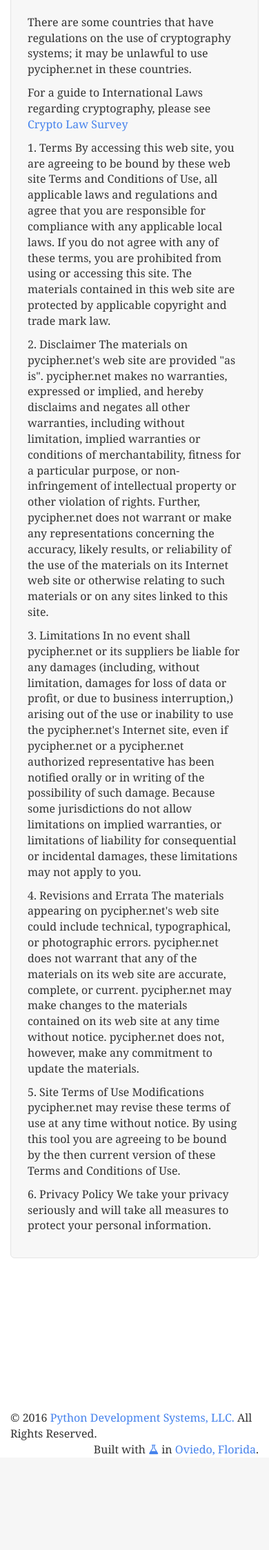
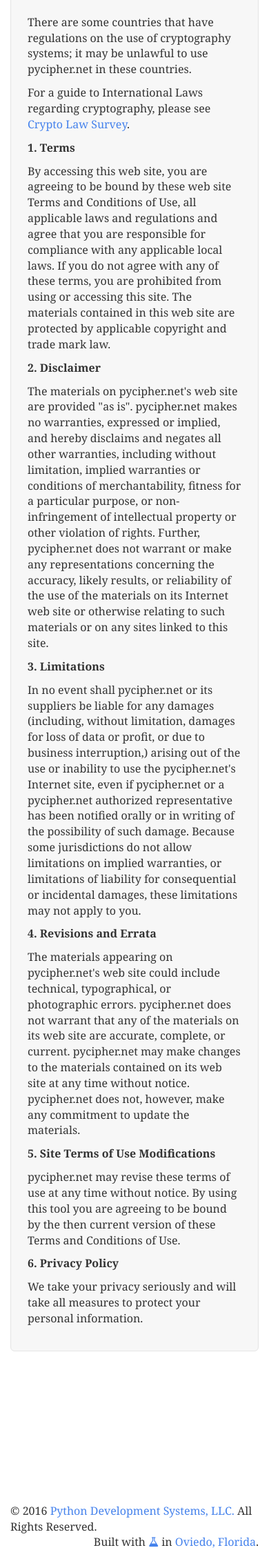
Before and after one commit to craigderington/encrypted, a Flask app: page /tos in a window 390 px wide. Shown: the part 196-2443 px from the top of the page at 69% size. Before the commit the page ends 2306 px from the top, so only its background shows below. Run offline with Flask 2, Linux system fonts and the light colour scheme; some libraries are stand-ins or nearby versions.

Commit message:
Update templates - responsiveness for tablets, phones.

```diff
--- a/templates/about.html
+++ b/templates/about.html
@@ -6,7 +6,7 @@
 
     <div class="bs-docs-section">
         <div class="row">
-            <div class="col-lg-12">
+            <div class="col-lg-12 col-sm-12">
                 <div class="bs-component">
                     <div class="jumbotron">
                         <h1>About PyCipher</h1>
@@ -17,7 +17,7 @@
         </div>
 
         <div class="row">
-            <div class="col-lg-12">
+            <div class="col-lg-12 col-sm-12">
                 <div class="well">
                     <p>AES, the acronym for the Advanced Encryption Standard, is a symmetric encryption algorithm. The algorithm was developed by two Belgian cryptographer Joan Daemen and Vincent Rijmen. AES was designed to be efficient in both hardware and software, and supports a block length of 128 bits and key lengths of 128, 192, and 256 bits.</p>
 
--- a/templates/aes.html
+++ b/templates/aes.html
@@ -6,7 +6,7 @@
 
     <div class="bs-docs-section">
         <div class="row">
-            <div class="col-lg-12">
+            <div class="col-lg-12 col-sm-12">
                 <div class="bs-component">
                     <div class="jumbotron">
                         <h1>About AES</h1>
@@ -17,7 +17,7 @@
         </div>
 
         <div class="row">
-            <div class="col-lg-12">
+            <div class="col-lg-12 col-sm-12">
                 <div class="well">
                     <p>AES, the acronym for the Advanced Encryption Standard, is a symmetric encryption algorithm. The algorithm was developed by two Belgian cryptographer Joan Daemen and Vincent Rijmen. AES was designed to be efficient in both hardware and software, and supports a block length of 128 bits and key lengths of 128, 192, and 256 bits.</p>
 
--- a/templates/decrypt.html
+++ b/templates/decrypt.html
@@ -20,7 +20,7 @@
         <div class="row">
             <form class="form-horizontal" method="post" action="{{ url_for('decrypt') }}">
                 <div class="form-group-lg">
-                    <div class="col-lg-12">
+                    <div class="col-lg-12 col-sm-12">
                         <input type="text" name="enc_val" id="decryptedValue" class="form-control"
                                placeholder="Enter your string to decrypt..."/>
                         <button style="margin-top:5px;" type="submit" class="btn btn-lg btn-default">
--- a/templates/encrypt.html
+++ b/templates/encrypt.html
@@ -21,7 +21,7 @@
         <div class="row">
             <form class="form-horizontal" method="post" action="{{ url_for('encrypt') }}">
                 <div class="form-group-lg">
-                    <div class="col-lg-12">
+                    <div class="col-lg-12 col-sm-12">
                         <input type="text" name="enc_val" id="encryptedValue" class="form-control"
                                placeholder="Enter your string to encrypt..."/>
                         <button style="margin-top:5px;" type="submit" class="btn btn-lg btn-primary">
--- a/templates/index.html
+++ b/templates/index.html
@@ -6,7 +6,7 @@
 
     <div class="bs-docs-section">
         <div class="row">
-            <div class="col-lg-12">
+            <div class="col-lg-12 col-sm-12">
                 <div class="bs-component">
                     <div class="jumbotron">
                         <h1>pycipher.net</h1>
@@ -21,7 +21,7 @@
     <div class="row">
         <form class="form-inline" method="post" action="{{ url_for('encrypt') }}">
             <div class="form-group-lg">
-                <div class="col-lg-12">
+                <div class="col-lg-12 col-sm-12">
                     <input type="text"
                            name="enc_val"
                            id="encryptedValue"
--- a/templates/layout.html
+++ b/templates/layout.html
@@ -18,7 +18,7 @@
             <div class="navbar navbar-default navbar-fixed-top">
                 <div class="container">
                     <div class="navbar-header">
-                        <a href="../" class="navbar-brand">PyCipher</a>
+                        <a href="{{ url_for('index') }}" class="navbar-brand">PyCipher</a>
                         <button class="navbar-toggle" type="button" data-toggle="collapse" data-target="#navbar-main">
                             <span class="icon-bar"></span>
                             <span class="icon-bar"></span>
@@ -76,7 +76,7 @@
 
                 <footer style="margin-top:200px;">
                     <div class="row">
-                        <div class="col-lg-12">
+                        <div class="col-lg-12 col-sm-12">
                             <p>&copy; 2016 <a href="http://www.python-development-systems.com" target="_blank">Python Development Systems, LLC.</a>  All Rights Reserved.
                                 <span class="pull-right">Built with <a href="http://flask.pocoo.org/docs/0.11/" target="_blank"><i class="fa fa-flask"></i></a> in <a href="https://www.google.com/maps/place/Oviedo,+FL/" target="_blank">Oviedo, Florida</a>.</span>
                             </p>
--- a/templates/tos.html
+++ b/templates/tos.html
@@ -7,39 +7,33 @@
                 <div class="well well-lg">
                     <h2 style="margin-bottom:20px;"><i class="fa fa-info-circle"></i> Terms and Conditions of Use</h2>
 
-                        <p>There are some countries that have regulations on the use of cryptography systems; it may be unlawful to use pycipher.net in these countries.
+                        <p>There are some countries that have regulations on the use of cryptography systems; it may be unlawful to use pycipher.net in these countries.</p>
 
-                        <p>For a guide to International Laws regarding cryptography, please see <a href="http://www.cryptolaw.org/" target="_blank">Crypto Law Survey</a>
+                        <p>For a guide to International Laws regarding cryptography, please see <a href="http://www.cryptolaw.org/" target="_blank">Crypto Law Survey</a>.</p>
 
-                        <p>1. Terms
+                        <p><b>1. Terms</b></p>
 
-                        By accessing this web site, you are agreeing to be bound by these web site Terms and Conditions of Use, all applicable laws and regulations and agree that you are responsible for compliance with any applicable local laws. If you do not agree with any of these terms, you are prohibited from using or accessing this site. The materials contained in this web site are protected by applicable copyright and trade mark law.
-                        </p>
+                        <p>By accessing this web site, you are agreeing to be bound by these web site Terms and Conditions of Use, all applicable laws and regulations and agree that you are responsible for compliance with any applicable local laws. If you do not agree with any of these terms, you are prohibited from using or accessing this site. The materials contained in this web site are protected by applicable copyright and trade mark law.</p>
 
-                        <p>2. Disclaimer
+                        <p><b>2. Disclaimer</b></p>
 
-                        The materials on pycipher.net's web site are provided "as is". pycipher.net makes no warranties, expressed or implied, and hereby disclaims and negates all other warranties, including without limitation, implied warranties or conditions of merchantability, fitness for a particular purpose, or non-infringement of intellectual property or other violation of rights. Further, pycipher.net does not warrant or make any representations concerning the accuracy, likely results, or reliability of the use of the materials on its Internet web site or otherwise relating to such materials or on any sites linked to this site.
-                        </p>
+                        <p>The materials on pycipher.net's web site are provided "as is". pycipher.net makes no warranties, expressed or implied, and hereby disclaims and negates all other warranties, including without limitation, implied warranties or conditions of merchantability, fitness for a particular purpose, or non-infringement of intellectual property or other violation of rights. Further, pycipher.net does not warrant or make any representations concerning the accuracy, likely results, or reliability of the use of the materials on its Internet web site or otherwise relating to such materials or on any sites linked to this site.</p>
 
-                        <p>3. Limitations
+                        <p><b>3. Limitations</b></p>
 
-                        In no event shall pycipher.net or its suppliers be liable for any damages (including, without limitation, damages for loss of data or profit, or due to business interruption,) arising out of the use or inability to use the pycipher.net's Internet site, even if pycipher.net or a pycipher.net authorized representative has been notified orally or in writing of the possibility of such damage. Because some jurisdictions do not allow limitations on implied warranties, or limitations of liability for consequential or incidental damages, these limitations may not apply to you.
-                        </p>
+                        <p>In no event shall pycipher.net or its suppliers be liable for any damages (including, without limitation, damages for loss of data or profit, or due to business interruption,) arising out of the use or inability to use the pycipher.net's Internet site, even if pycipher.net or a pycipher.net authorized representative has been notified orally or in writing of the possibility of such damage. Because some jurisdictions do not allow limitations on implied warranties, or limitations of liability for consequential or incidental damages, these limitations may not apply to you.</p>
 
-                        <p>4. Revisions and Errata
+                        <p><b>4. Revisions and Errata</b></p>
 
-                        The materials appearing on pycipher.net's web site could include technical, typographical, or photographic errors. pycipher.net does not warrant that any of the materials on its web site are accurate, complete, or current. pycipher.net may make changes to the materials contained on its web site at any time without notice. pycipher.net does not, however, make any commitment to update the materials.
-                        </p>
+                        <p>The materials appearing on pycipher.net's web site could include technical, typographical, or photographic errors. pycipher.net does not warrant that any of the materials on its web site are accurate, complete, or current. pycipher.net may make changes to the materials contained on its web site at any time without notice. pycipher.net does not, however, make any commitment to update the materials.</p>
 
-                        <p>5. Site Terms of Use Modifications
+                        <p><b>5. Site Terms of Use Modifications</b></p>
 
-                        pycipher.net may revise these terms of use at any time without notice. By using this tool you are agreeing to be bound by the then current version of these Terms and Conditions of Use.
-                        </p>
+                        pycipher.net may revise these terms of use at any time without notice. By using this tool you are agreeing to be bound by the then current version of these Terms and Conditions of Use.</p>
 
-                        <p>6. Privacy Policy
+                        <p><b>6. Privacy Policy</b></p>
 
-                        We take your privacy seriously and will take all measures to protect your personal information.
-                        </p>
+                        <p>We take your privacy seriously and will take all measures to protect your personal information.</p>
                 </div>
             </div>
         </div>
```
